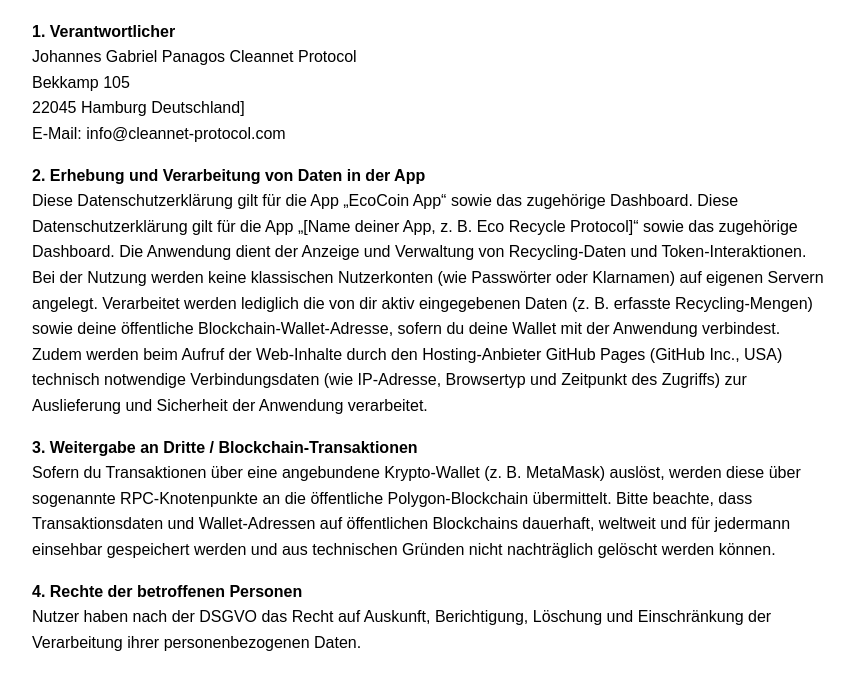
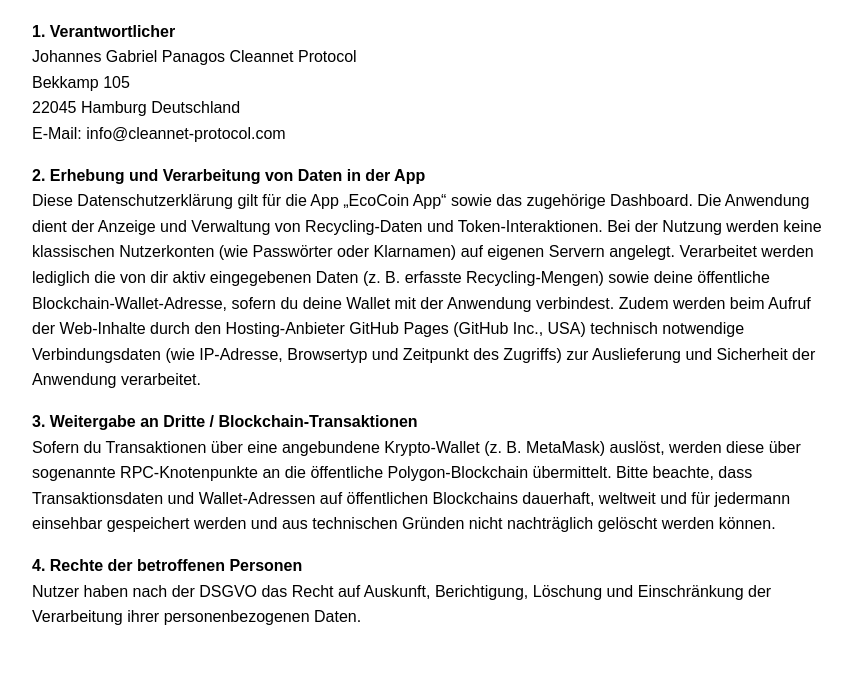
Before and after one commit to gigisemail1234-star/ecorecycle-ecocoin-dashboard, a plain HTML site: page datenschutz.html in a window 1280 px wide. Shown: the part 94-784 px from the top of the page, without its empty margins (208-1062 px from the left). Drawn offline with Linux system fonts and the light colour scheme.

Commit message:
Fix formatting and update privacy policy text

```diff
--- a/datenschutz.html
+++ b/datenschutz.html
@@ -13,11 +13,11 @@
   <p><strong>1. Verantwortlicher</strong><br>
   Johannes Gabriel Panagos Cleannet Protocol<br>
   Bekkamp 105<br>
-  22045 Hamburg Deutschland]<br>
+  22045 Hamburg Deutschland<br>
   E-Mail: info@cleannet-protocol.com</p>
 
   <p><strong>2. Erhebung und Verarbeitung von Daten in der App</strong><br>
-  Diese Datenschutzerklärung gilt für die App „EcoCoin App“ sowie das zugehörige Dashboard.  Diese Datenschutzerklärung gilt für die App „[Name deiner App, z. B. Eco Recycle Protocol]“ sowie das zugehörige Dashboard.
+  Diese Datenschutzerklärung gilt für die App „EcoCoin App“ sowie das zugehörige Dashboard.
     Die Anwendung dient der Anzeige und Verwaltung von Recycling-Daten und Token-Interaktionen. Bei der Nutzung werden keine klassischen Nutzerkonten (wie Passwörter oder Klarnamen) auf eigenen Servern angelegt.
     Verarbeitet werden lediglich die von dir aktiv eingegebenen Daten (z. B. erfasste Recycling-Mengen) sowie deine öffentliche Blockchain-Wallet-Adresse, sofern du deine Wallet mit der Anwendung verbindest.
     Zudem werden beim Aufruf der Web-Inhalte durch den Hosting-Anbieter GitHub Pages (GitHub Inc., USA) technisch notwendige Verbindungsdaten (wie IP-Adresse, Browsertyp und Zeitpunkt des Zugriffs) zur Auslieferung und Sicherheit der Anwendung verarbeitet.</p>
```
